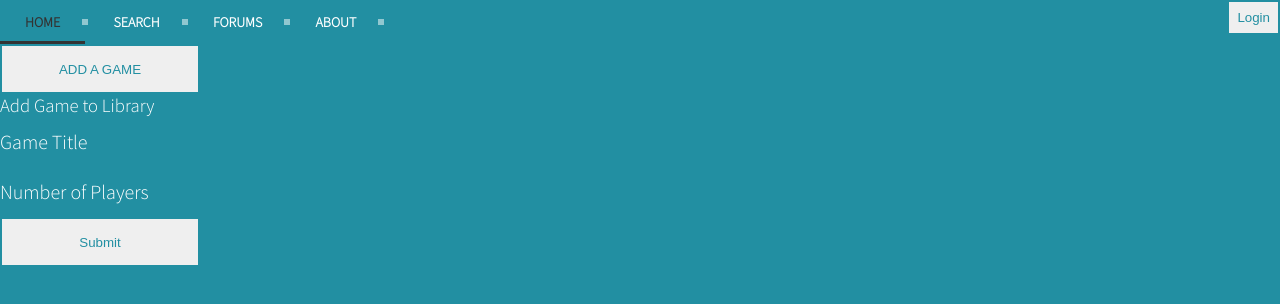
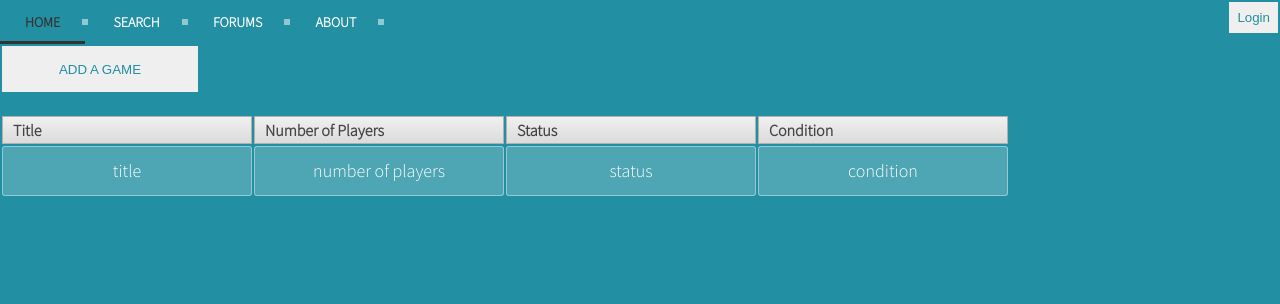
Before and after one commit to komarnickolas/board-game-sharing, a website: page public/Profile.html in a window 1280 px wide. Drawn offline with nearby package versions, Linux system fonts and the light colour scheme; no server answers.

Commit message:
js link fixed

```diff
--- a/public/Profile.html
+++ b/public/Profile.html
@@ -58,17 +58,27 @@
     </div>
     <button id='addGameBtn'>ADD A GAME</button>
     <div id='addGame'>
-      <h3>Add Game to Library</h3>
-      <input id='gameTitle' placeholder = 'Game Title'></input>
-      <input id='numPlayers' placeholder = 'Number of Players'></input>
-      <p><button id='addGame'>Submit</button></p>
+      <form id='addGameForm'>
+        <table id = "table">
+        <thead id='tableHead'>
+          <tr id='tableHeaders'>
+            <th>Title</th>
+            <th>Number of Players</th>
+            <th>Status</th>
+            <th>Condition</th>
+          </tr>
+        </thead>
+        <tbody id = 'tablebody'>
+          <tr id='addagame'>
+            <td><input id='gamesTitle' placeholder="title"></input></td>
+            <td><input id='gamesNumberOfPlayers' placeholder="number of players"></input></td>
+            <td><input id='gamesStatus' placeholder="status"></input></td>
+            <td><input id='gamesCondition' placeholder="condition"></input></td>
+          </tr>
+        </tbody>
+      </table>
+    </form>
     </div>
-    <div id='usersGames'>
-      <table id='gameTable'>
-        <thead>
-        </thead>
-        <tbody>
-        </tbody>
     <script src='js/database.js'></script>
     <script src='js/Profile.js'></script>
   </body>
--- a/public/css/Profile.css
+++ b/public/css/Profile.css
@@ -0,0 +1,16 @@
+#table {
+  width: 100%
+  border: 1px solid #B0B0B0;
+}
+#table thead {
+  text-align: left;
+}
+#table thead th {
+  background: -moz-linear-gradient(top, #F0F0F0 0, #DBDBDB 100%);
+  background: -webkit-gradient(linear, left top, left bottom, color-stop(0%, #F0F0F0), color-stop(100%, #DBDBDB));
+  border: 1px solid #B0B0B0;
+  color: #444;
+  font-size: 16px;
+  font-weight: bold;
+  padding: 3px 10px;
+}
--- a/public/js/Profile.js
+++ b/public/js/Profile.js
@@ -1,4 +1,11 @@
 $(document).ready(function(){
   $('#Loginbtn').hide();
   $('#addGame').hide();
+  $('#addGameBtn').click(function(){
+    $(this).fadeOut(1000);
+    $('#addGame').fadeIn(2000);
+  });
+  $('#addGameForum').click(function(){
+    console.log('adding game');
+  });
 });
```
Also changed, not shown: public/css/resources/minus.png (added).
